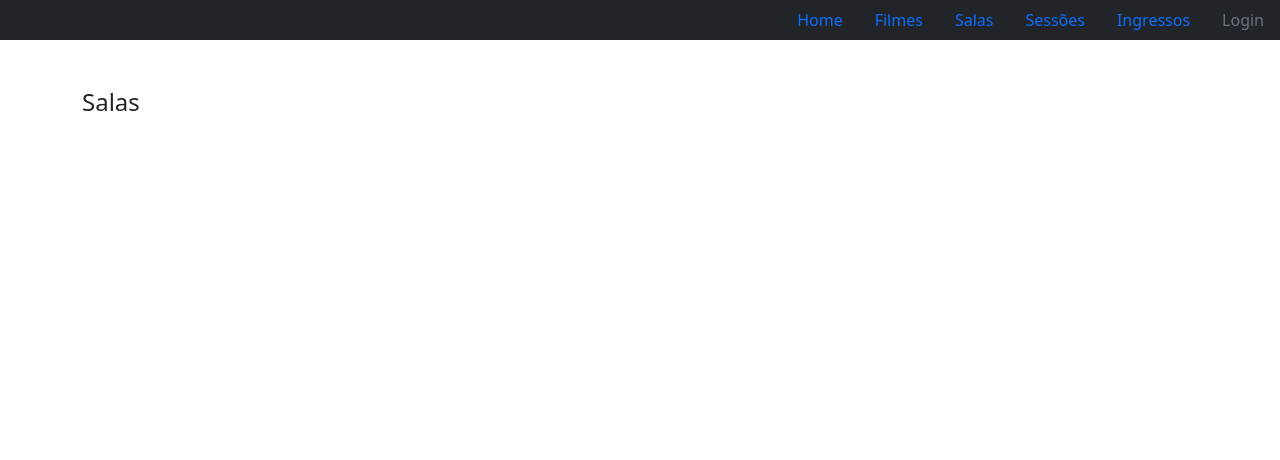
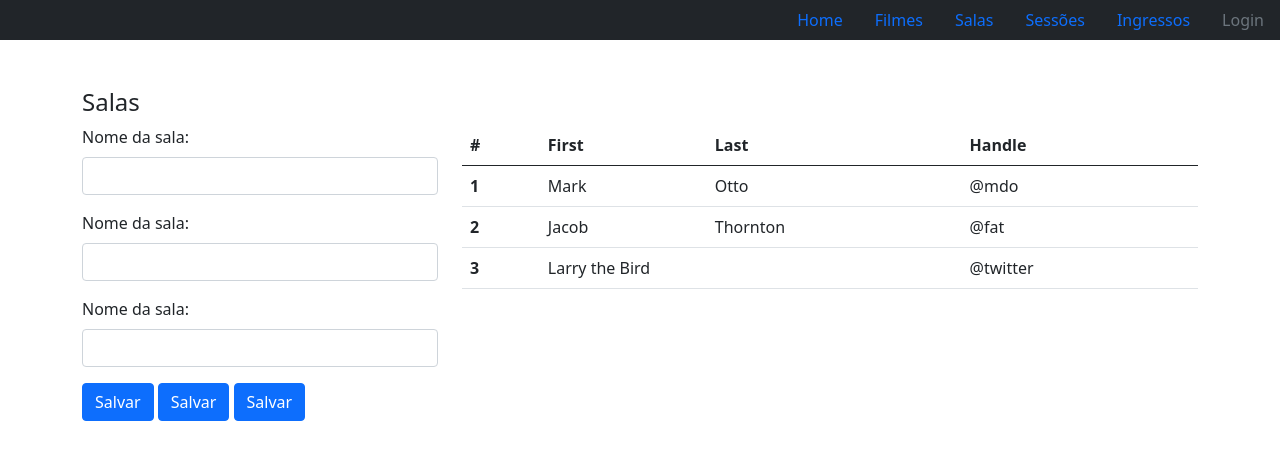
Before and after one commit to danielcs-prof/cmp1069-A01, a plain HTML site: page aula04/salas.html in a window 1280 px wide. Drawn offline with Linux system fonts and the light colour scheme.

Commit message:
Formulario Sala

```diff
--- a/aula04/salas.html
+++ b/aula04/salas.html
@@ -20,8 +20,62 @@
         <br>
         <div class="container">
             <h4>Salas</h4>
+            <div class="row">
+
+                <div class="col-6 col-sm-4">
+                    <div class="mb-3">
+                        <label for="formSala" class="form-label">Nome da sala:</label>
+                        <input type="text" class="form-control" id="formSala">
+                    </div>
+                    <div class="mb-3">
+                        <label for="formSala" class="form-label">Nome da sala:</label>
+                        <input type="text" class="form-control" id="formSala">
+                    </div>
+                    <div class="mb-3">
+                        <label for="formSala" class="form-label">Nome da sala:</label>
+                        <input type="text" class="form-control" id="formSala">
+                    </div>
+                    <div class="mb-3">
+                        <div class="btn btn-primary"> Salvar</div>
+                        <div class="btn btn-primary"> Salvar</div>
+                        <div class="btn btn-primary"> Salvar</div>
+                    </div>
+                </div>
+
+                <div class="col-6 col-sm-8">
+                    <table class="table">
+                        <thead>
+                          <tr>
+                            <th scope="col">#</th>
+                            <th scope="col">First</th>
+                            <th scope="col">Last</th>
+                            <th scope="col">Handle</th>
+                          </tr>
+                        </thead>
+                        <tbody>
+                          <tr>
+                            <th scope="row">1</th>
+                            <td>Mark</td>
+                            <td>Otto</td>
+                            <td>@mdo</td>
+                          </tr>
+                          <tr>
+                            <th scope="row">2</th>
+                            <td>Jacob</td>
+                            <td>Thornton</td>
+                            <td>@fat</td>
+                          </tr>
+                          <tr>
+                            <th scope="row">3</th>
+                            <td colspan="2">Larry the Bird</td>
+                            <td>@twitter</td>
+                          </tr>
+                        </tbody>
+                      </table>
+                </div>
+
+            </div>
         </div>
-
 
     <script src="./js/bootstrap.bundle.min.js"></script>
 </body>
```
Also changed, not shown: aula04/filmes.html (+12 -3 lines).
